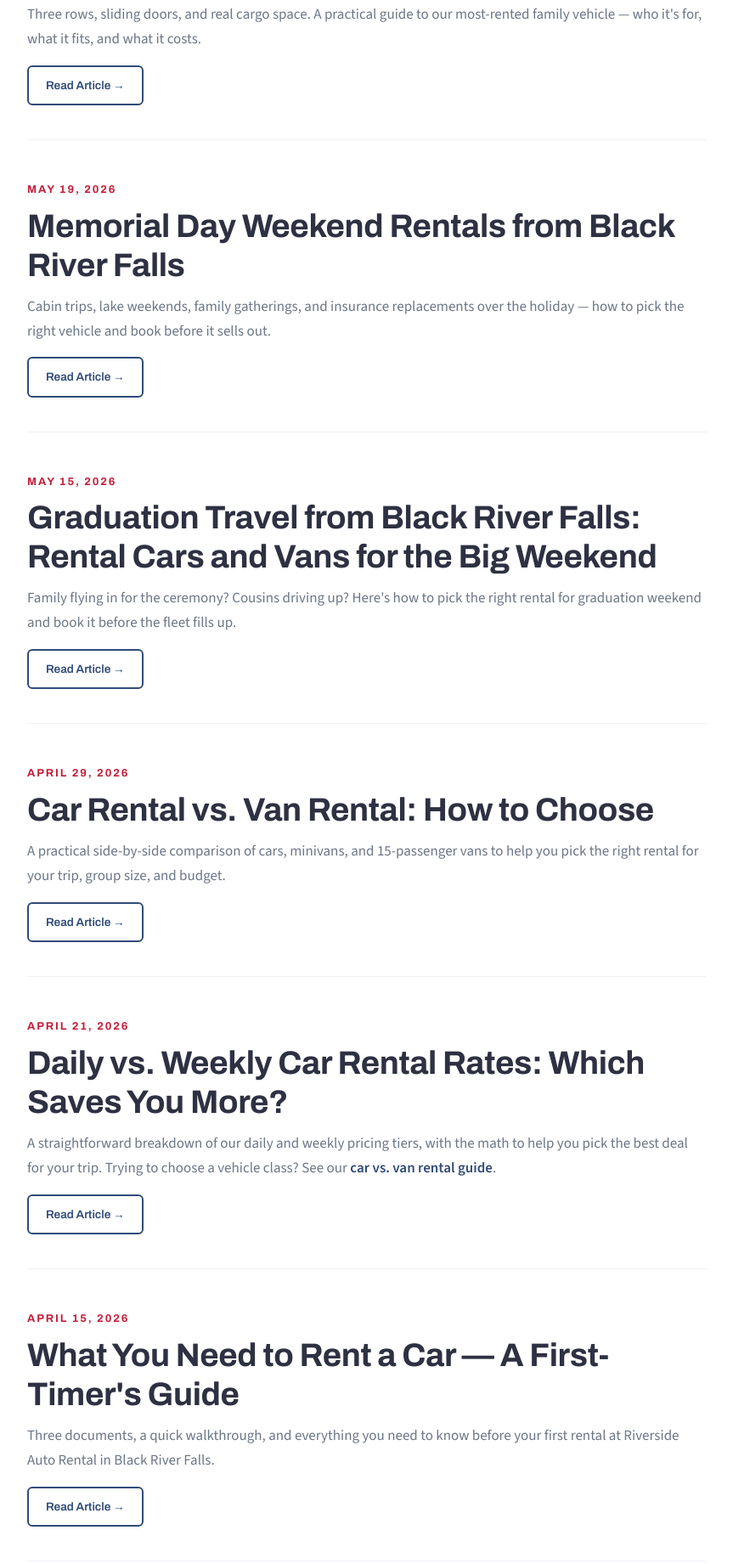
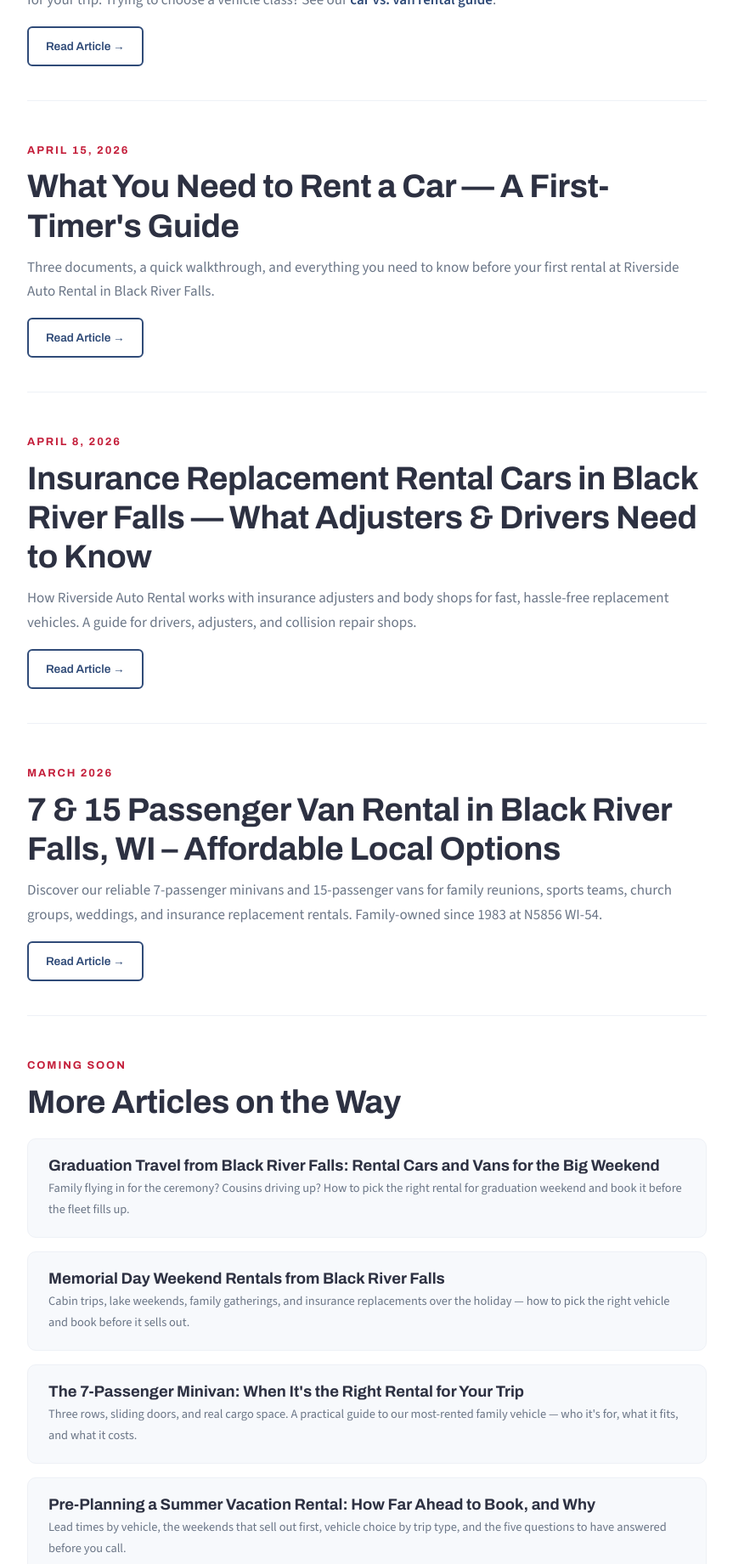
Before and after one commit to paulzindrick-RS3/riverside-auto-rental-site, a plain HTML site: page blog/index.html in a window 1280 px wide. Shown: the part 959-2800 px from the top of the page at 85% size, without its empty margins (208-1071 px from the left). Drawn offline with nearby package versions, Linux system fonts and the light colour scheme.

Commit message:
Add files via upload

```diff
--- a/blog/index.html
+++ b/blog/index.html
@@ -70,30 +70,6 @@
     <div class="container">
       <div style="max-width:800px;margin:0 auto;">
         <article style="margin-bottom:48px;padding-bottom:40px;border-bottom:1px solid var(--light-gray);">
-          <span class="section-label">May 29, 2026</span>
-          <h2 style="margin-bottom:12px;"><a href="book-summer-vacation-rental-black-river-falls.html" style="color:var(--charcoal);text-decoration:none;">Pre-Planning a Summer Vacation Rental: How Far Ahead to Book, and Why</a></h2>
-          <p style="color:var(--text-light);margin-bottom:16px;">Lead times by vehicle, the weekends that sell out first, vehicle choice by trip type, and the five questions to have answered before you call.</p>
-          <a href="book-summer-vacation-rental-black-river-falls.html" class="btn btn--outline" style="padding:10px 20px;font-size:0.85rem;">Read Article &rarr;</a>
-        </article>
-        <article style="margin-bottom:48px;padding-bottom:40px;border-bottom:1px solid var(--light-gray);">
-          <span class="section-label">May 26, 2026</span>
-          <h2 style="margin-bottom:12px;"><a href="7-passenger-minivan-rental-black-river-falls.html" style="color:var(--charcoal);text-decoration:none;">The 7-Passenger Minivan: When It's the Right Rental for Your Trip</a></h2>
-          <p style="color:var(--text-light);margin-bottom:16px;">Three rows, sliding doors, and real cargo space. A practical guide to our most-rented family vehicle &mdash; who it's for, what it fits, and what it costs.</p>
-          <a href="7-passenger-minivan-rental-black-river-falls.html" class="btn btn--outline" style="padding:10px 20px;font-size:0.85rem;">Read Article &rarr;</a>
-        </article>
-        <article style="margin-bottom:48px;padding-bottom:40px;border-bottom:1px solid var(--light-gray);">
-          <span class="section-label">May 19, 2026</span>
-          <h2 style="margin-bottom:12px;"><a href="memorial-day-weekend-rentals-black-river-falls.html" style="color:var(--charcoal);text-decoration:none;">Memorial Day Weekend Rentals from Black River Falls</a></h2>
-          <p style="color:var(--text-light);margin-bottom:16px;">Cabin trips, lake weekends, family gatherings, and insurance replacements over the holiday &mdash; how to pick the right vehicle and book before it sells out.</p>
-          <a href="memorial-day-weekend-rentals-black-river-falls.html" class="btn btn--outline" style="padding:10px 20px;font-size:0.85rem;">Read Article &rarr;</a>
-        </article>
-        <article style="margin-bottom:48px;padding-bottom:40px;border-bottom:1px solid var(--light-gray);">
-          <span class="section-label">May 15, 2026</span>
-          <h2 style="margin-bottom:12px;"><a href="graduation-travel-rental-cars-vans-black-river-falls.html" style="color:var(--charcoal);text-decoration:none;">Graduation Travel from Black River Falls: Rental Cars and Vans for the Big Weekend</a></h2>
-          <p style="color:var(--text-light);margin-bottom:16px;">Family flying in for the ceremony? Cousins driving up? Here's how to pick the right rental for graduation weekend and book it before the fleet fills up.</p>
-          <a href="graduation-travel-rental-cars-vans-black-river-falls.html" class="btn btn--outline" style="padding:10px 20px;font-size:0.85rem;">Read Article &rarr;</a>
-        </article>
-        <article style="margin-bottom:48px;padding-bottom:40px;border-bottom:1px solid var(--light-gray);">
           <span class="section-label">April 29, 2026</span>
           <h2 style="margin-bottom:12px;"><a href="car-rental-vs-van-rental.html" style="color:var(--charcoal);text-decoration:none;">Car Rental vs. Van Rental: How to Choose</a></h2>
           <p style="color:var(--text-light);margin-bottom:16px;">A practical side-by-side comparison of cars, minivans, and 15-passenger vans to help you pick the right rental for your trip, group size, and budget.</p>
@@ -127,6 +103,22 @@
           <span class="section-label">Coming Soon</span>
           <h2 class="section-title" style="margin-bottom:20px;">More Articles on the Way</h2>
           <div style="display:grid;gap:16px;">
+            <div style="padding:20px 24px;background:var(--off-white);border-radius:var(--radius-md);border:1px solid var(--light-gray);">
+              <h4 style="margin-bottom:4px;">Graduation Travel from Black River Falls: Rental Cars and Vans for the Big Weekend</h4>
+              <p style="font-size:0.9rem;color:var(--text-light);margin:0;">Family flying in for the ceremony? Cousins driving up? How to pick the right rental for graduation weekend and book it before the fleet fills up.</p>
+            </div>
+            <div style="padding:20px 24px;background:var(--off-white);border-radius:var(--radius-md);border:1px solid var(--light-gray);">
+              <h4 style="margin-bottom:4px;">Memorial Day Weekend Rentals from Black River Falls</h4>
+              <p style="font-size:0.9rem;color:var(--text-light);margin:0;">Cabin trips, lake weekends, family gatherings, and insurance replacements over the holiday &mdash; how to pick the right vehicle and book before it sells out.</p>
+            </div>
+            <div style="padding:20px 24px;background:var(--off-white);border-radius:var(--radius-md);border:1px solid var(--light-gray);">
+              <h4 style="margin-bottom:4px;">The 7-Passenger Minivan: When It's the Right Rental for Your Trip</h4>
+              <p style="font-size:0.9rem;color:var(--text-light);margin:0;">Three rows, sliding doors, and real cargo space. A practical guide to our most-rented family vehicle &mdash; who it's for, what it fits, and what it costs.</p>
+            </div>
+            <div style="padding:20px 24px;background:var(--off-white);border-radius:var(--radius-md);border:1px solid var(--light-gray);">
+              <h4 style="margin-bottom:4px;">Pre-Planning a Summer Vacation Rental: How Far Ahead to Book, and Why</h4>
+              <p style="font-size:0.9rem;color:var(--text-light);margin:0;">Lead times by vehicle, the weekends that sell out first, vehicle choice by trip type, and the five questions to have answered before you call.</p>
+            </div>
             <div style="padding:20px 24px;background:var(--off-white);border-radius:var(--radius-md);border:1px solid var(--light-gray);">
               <h4 style="margin-bottom:4px;">How to Leave a Google Review for a Small Business</h4>
               <p style="font-size:0.9rem;color:var(--text-light);margin:0;">It takes less than two minutes and makes a real difference for local businesses like ours.</p>
```
